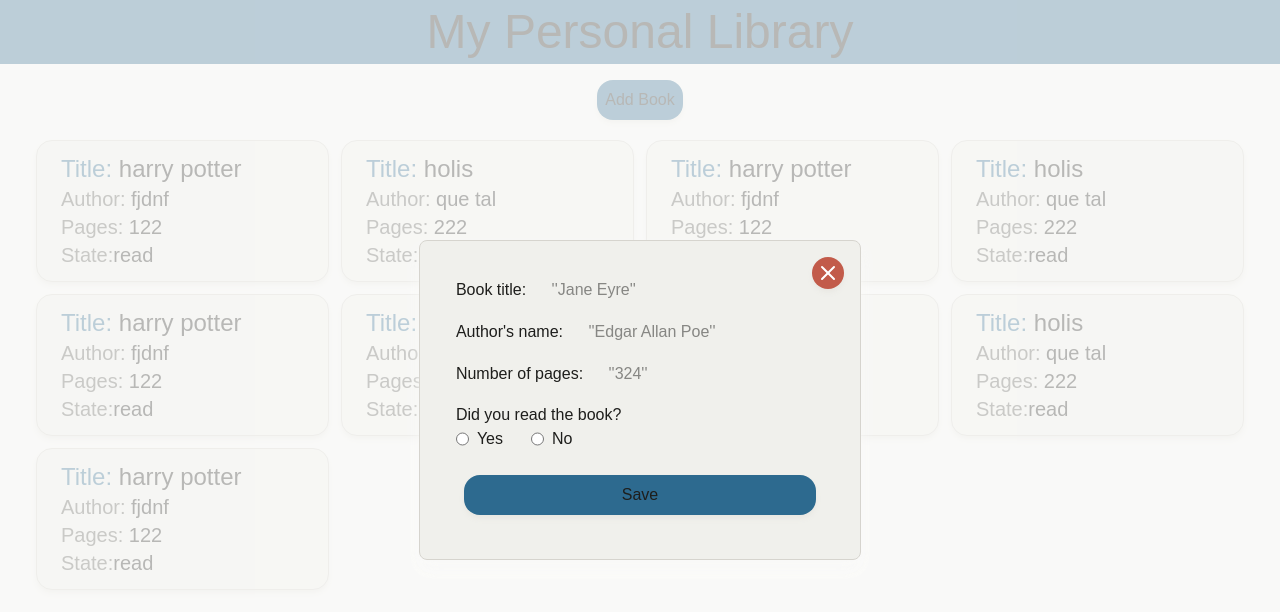
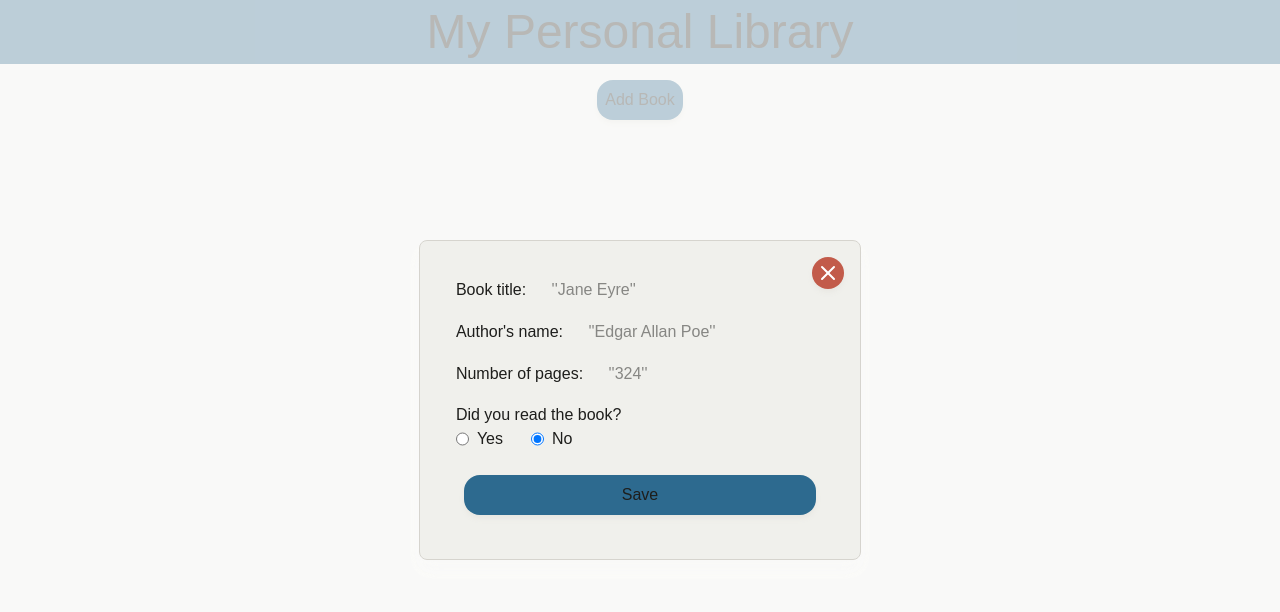
Before and after one commit to LauPR/Library, a Next.js app: page / in a window 1280 px wide. Both pictures are taken after a click on the button "Add Book". Shown: the top 612 px of the page. Built offline with nearby package versions, Linux system fonts and the light colour scheme.

Commit message:
0.5 M:BookForm.tsx Button.tsx Modal.tsx library.ts (now the form is functional and all the testing data were deleted)

```diff
--- a/src/components/book/BookForm.tsx
+++ b/src/components/book/BookForm.tsx
@@ -1,5 +1,9 @@
+'use client'
+
+import { SyntheticEvent, useState } from "react";
 import Button from "../ui/Button";
 import Modal from "../ui/Modal";
+import { createBook } from "@/data/library";
 
 interface Props {
     isOpen: boolean;
@@ -7,6 +11,29 @@ interface Props {
 }
 
 export default function ({ isOpen, onClose }: Props) {
+    const [title, setTitle] = useState <string>('');
+    const [author, setAuthor] = useState<string>('');
+    const [pages, setPages] = useState<string>('');
+    const [read, setRead] = useState<boolean>(false);
+
+    const handleSubmit = (e: SyntheticEvent) => {
+        e.preventDefault();
+
+        if(!title.trim() || !author.trim() || !pages.trim()){
+            alert("Complete the form, please.");
+            return;
+        }
+
+        createBook(title.trim(), author.trim(), parseInt(pages), read);
+
+        setTitle('');
+        setAuthor('');
+        setPages('');
+        setRead(false);
+
+        onClose();
+    }
+
     return (
         <div>
 
@@ -18,7 +45,9 @@ export default function ({ isOpen, onClose }: Props) {
                         flex-col
                         p-3
                         space-y-4
-                    ">
+                    "
+                    onSubmit={handleSubmit}
+                    >
 
                     <div className="space-x-2">
                         <label htmlFor="title">
@@ -29,6 +58,9 @@ export default function ({ isOpen, onClose }: Props) {
                             type="text"
                             placeholder=" ''Jane Eyre'' "
                             name="title"
+                            value={title}
+                            onChange={(e) => setTitle(e.target.value)}
+                            required
                             className="
                                 px-3
                                 border
@@ -49,6 +81,9 @@ export default function ({ isOpen, onClose }: Props) {
                             type="text"
                             placeholder=" ''Edgar Allan Poe'' "
                             name="author"
+                            value={author}
+                            onChange={(e) => setAuthor(e.target.value)}
+                            required
                             className="
                                 px-3
                                 border
@@ -69,6 +104,9 @@ export default function ({ isOpen, onClose }: Props) {
                             type="text"
                             placeholder=" ''324'' "
                             name="pages"
+                            value={pages}
+                            onChange={(e) => setPages(e.target.value)}
+                            required
                             className="
                                 px-3
                                 border
@@ -89,23 +127,28 @@ export default function ({ isOpen, onClose }: Props) {
                                 id="read"
                                 type="radio"
                                 name="read"
+                                onChange={() => setRead(true)}
+                                checked={read === true}
                                 />
-                            <label htmlFor="title" className="mr-5">
+                            <label htmlFor="read" className="mr-5">
                                 Yes
                             </label>
 
                             <input
                                 id="unread"
                                 type="radio"
-                                name="read" />
-                            <label htmlFor="title">
+                                name="read"
+                                onChange={() => setRead(false)}
+                                checked={read === false}
+                                />
+                            <label htmlFor="unread">
                                 No
                             </label>
 
                         </fieldset>
                     </div>
 
-                    <Button text="Save" />
+                    <Button text="Save" type="submit"/>
 
                 </form >
             </Modal>
--- a/src/components/ui/Button.tsx
+++ b/src/components/ui/Button.tsx
@@ -2,13 +2,14 @@ import { cn } from "@/lib/utils";
 
 type Props = {
     text?: string;
+    type?: 'submit' | 'reset' | 'button';
     icon?: React.ReactNode;
     variant?: 'primary' | 'danger';
     onClick?: () => void;
     className?: string;
 }
 
-export default function Button({ text, icon, variant = 'primary', onClick, className }: Props) {
+export default function Button({ text, type = 'button', icon, variant = 'primary', onClick, className }: Props) {
 
     const variants = {
             primary: "bg-accent-primary hover:bg-accent-secondary active:shadow-none",
@@ -30,6 +31,7 @@ export default function Button({ text, icon, variant = 'primary', onClick, class
                 )
             }
             onClick={onClick}
+            type={type}
         >
             {text}
             {icon}
--- a/src/data/library.ts
+++ b/src/data/library.ts
@@ -8,15 +8,4 @@ function createBook(title: string, author: string, pages: number, read: boolean)
         library.push(book);
 }
 
-createBook("harry potter", "fjdnf", 122, true);
-createBook("holis", "que tal", 222, false);
-createBook("harry potter", "fjdnf", 122, true);
-createBook("holis", "que tal", 222, false);
-createBook("harry potter", "fjdnf", 122, true);
-createBook("holis", "que tal", 222, false);
-createBook("harry potter", "fjdnf", 122, true);
-createBook("holis", "que tal", 222, false);
-createBook("harry potter", "fjdnf", 122, true);
-
-
 export {library, createBook};
```
Also changed, not shown: src/components/ui/Modal.tsx (+7 -2 lines).
